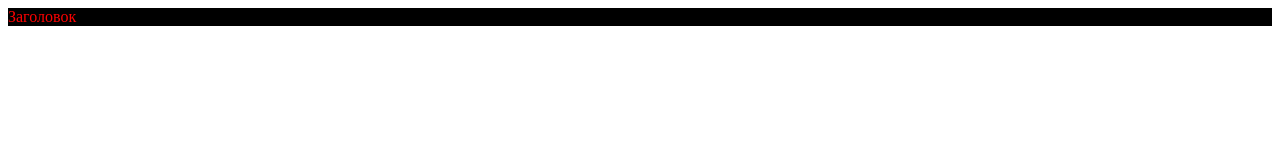
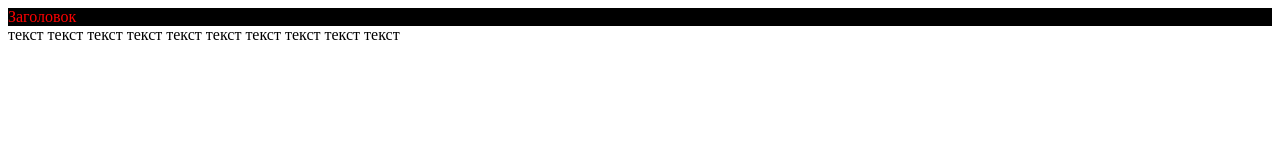
Before and after one commit to BELNAKBU/web, a plain HTML site: page index.html in a window 1280 px wide. Drawn offline with Linux system fonts and the light colour scheme.

Commit message:
Update index.html

```diff
--- a/index.html
+++ b/index.html
@@ -8,5 +8,8 @@
     <div class="h1">
       Заголовок
     </div>
+    <div class="">
+      текст текст текст текст текст текст текст текст текст текст
+    </div>
   </body>
 </html>
```
